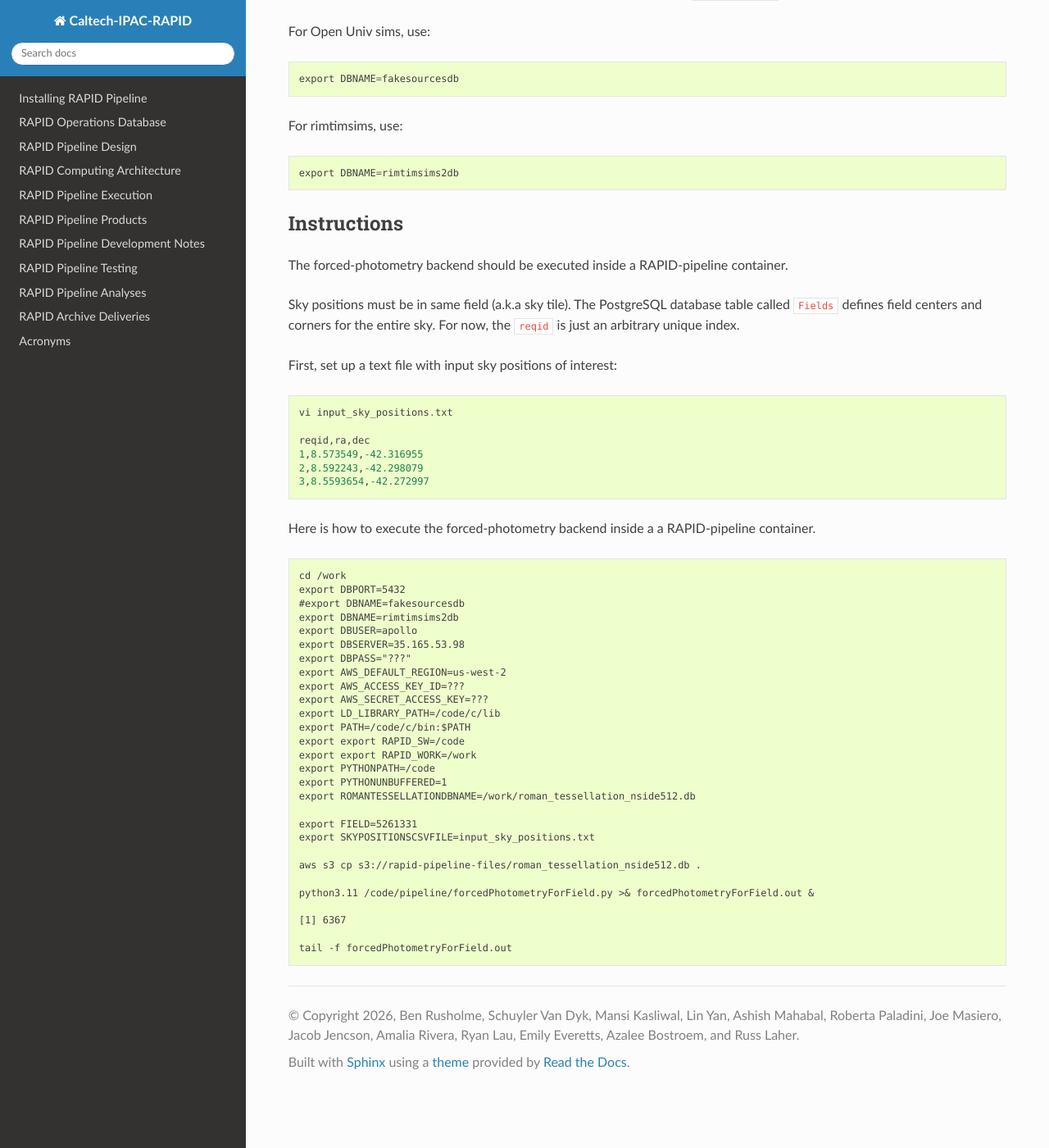
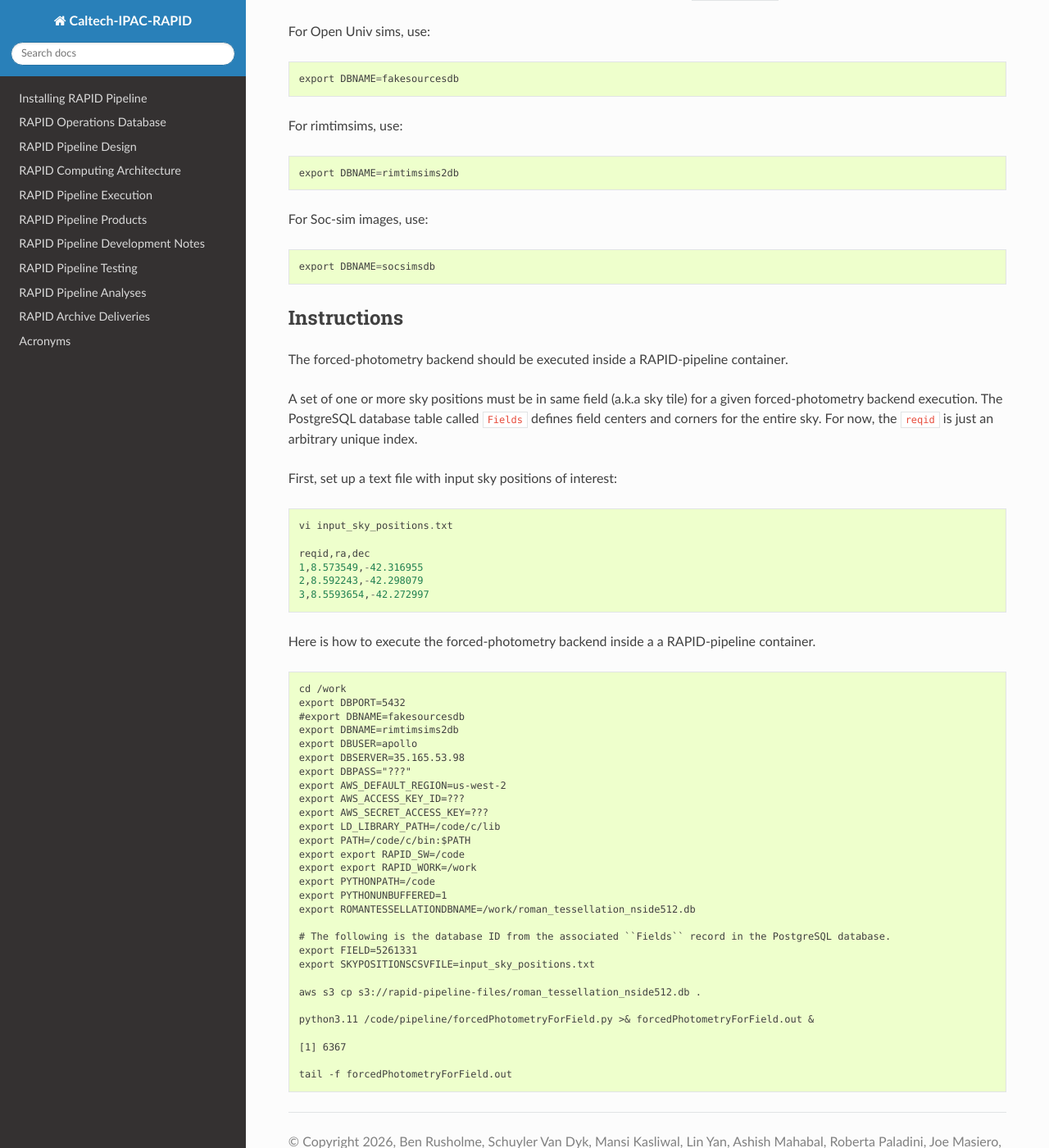
Before and after one commit to Caltech-IPAC/rapid, a Sphinx documentation site: the page built from docs/source/fp/fp_backend.rst, in a window 1280 px wide and 1400 px high, scrolled down 287 px. Shown: the whole window at 82% size. Built offline with Sphinx 7.4.7 and the Read the Docs theme 3.1.0, drawn with Linux system fonts in a browser that asks for light colours.

Commit message:
Added more information.

```diff
--- a/docs/source/fp/fp_backend.rst
+++ b/docs/source/fp/fp_backend.rst
@@ -19,12 +19,18 @@ For rimtimsims, use::
 
     export DBNAME=rimtimsims2db
 
+For Soc-sim images, use::
+
+    export DBNAME=socsimsdb
+
+
 Instructions
 ************************************
 
 The forced-photometry backend should be executed inside a RAPID-pipeline container.
 
-Sky positions must be in same field (a.k.a sky tile).
+A set of one or more sky positions must be in same field (a.k.a sky tile) for a
+given forced-photometry backend execution.
 The PostgreSQL database table called ``Fields`` defines field centers and corners for the entire sky.
 For now, the ``reqid`` is just an arbitrary unique index.
 
@@ -60,6 +66,7 @@ Here is how to execute the forced-photometry backend inside a a RAPID-pipeline c
     export PYTHONUNBUFFERED=1
     export ROMANTESSELLATIONDBNAME=/work/roman_tessellation_nside512.db
 
+    # The following is the database ID from the associated ``Fields`` record in the PostgreSQL database.
     export FIELD=5261331
     export SKYPOSITIONSCSVFILE=input_sky_positions.txt
 
```
